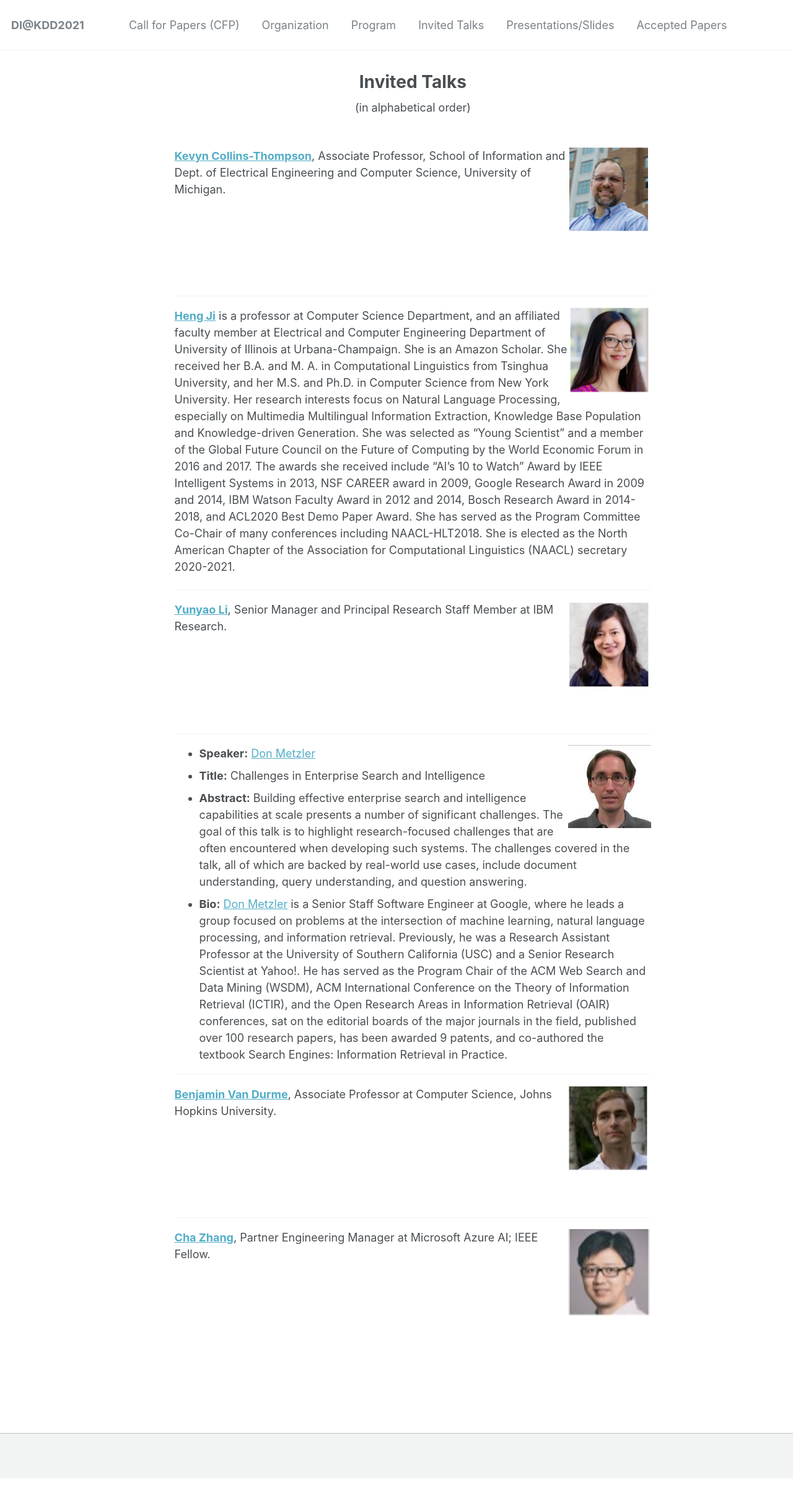
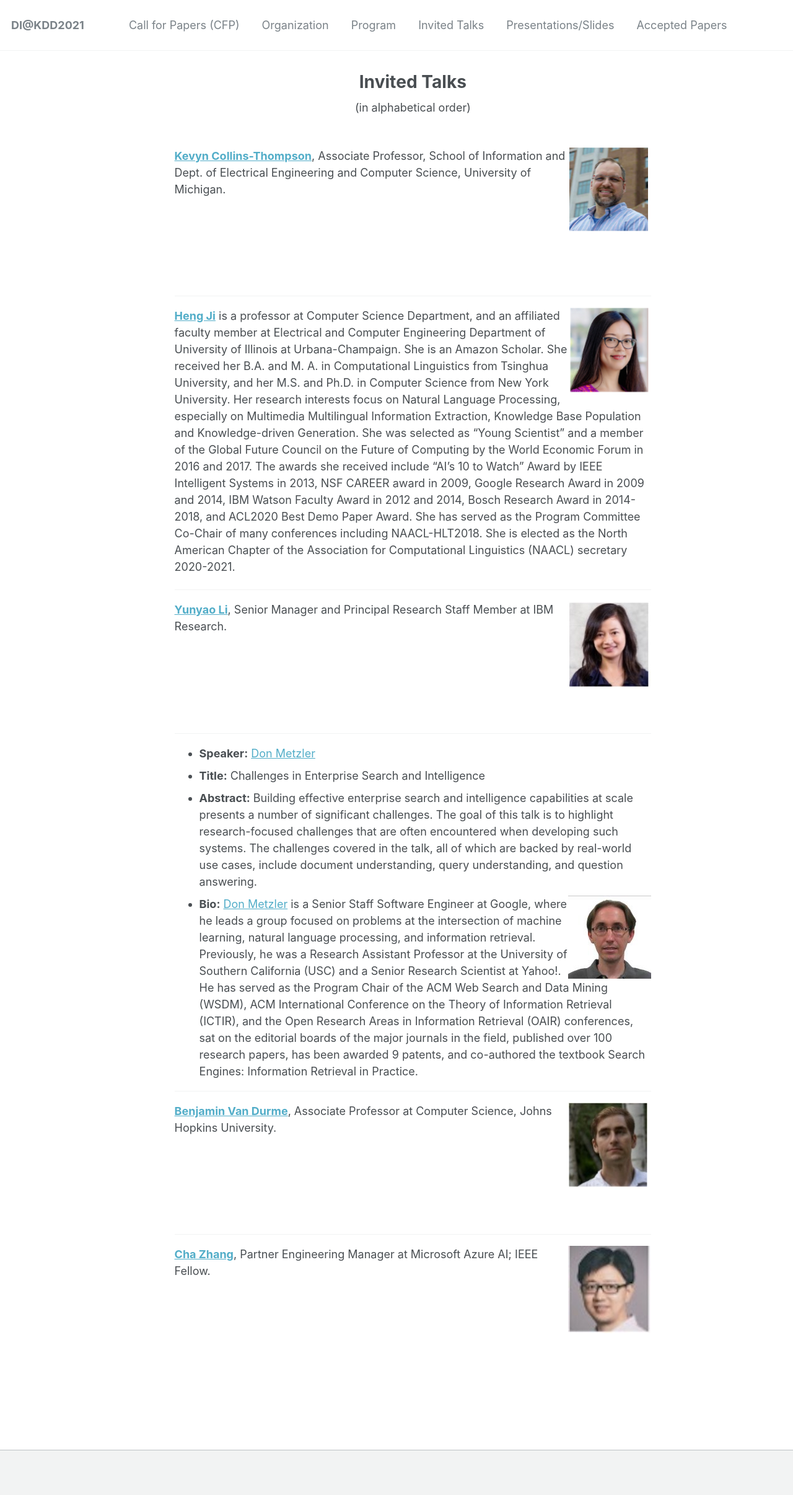
Before and after one commit to document-intelligence/DI-2022, a Jekyll site: the page built from _pages/talks.md, in a window 1280 px wide. Shown: the whole page at 62% size. Built offline with Jekyll 4.4.1, drawn with Linux system fonts in a browser that asks for light colours; before the commit the page ends 2385 px from its top, so only the background shows below that.

Commit message:
Update talks.md

```diff
--- a/_pages/talks.md
+++ b/_pages/talks.md
@@ -31,10 +31,10 @@ permalink: /talks/
 
 ------
 
-- **Speaker:** <img src='/DI-2021/images/picture_metzler.jpg' align="right">[Don Metzler](https://research.google/people/DonaldMetzler/)
+- **Speaker:** [Don Metzler](https://research.google/people/DonaldMetzler/)
 - **Title:** Challenges in Enterprise Search and Intelligence
 - **Abstract:** Building effective enterprise search and intelligence capabilities at scale presents a number of significant challenges. The goal of this talk is to highlight research-focused challenges that are often encountered when developing such systems. The challenges covered in the talk, all of which are backed by real-world use cases, include document understanding, query understanding, and question answering.
-- **Bio:** [Don Metzler](https://research.google/people/DonaldMetzler/) is a Senior Staff Software Engineer at Google, where he leads a group focused on problems at the intersection of machine learning, natural language processing, and information retrieval. Previously, he was a Research Assistant Professor at the University of Southern California (USC) and a Senior Research Scientist at Yahoo!.  He has served as the Program Chair of the ACM Web Search and Data Mining (WSDM), ACM International Conference on the Theory of Information Retrieval (ICTIR), and the Open Research Areas in Information Retrieval (OAIR) conferences, sat on the editorial boards of the major journals in the field, published over 100 research papers, has been awarded 9 patents, and co-authored the textbook Search Engines: Information Retrieval in Practice.
+- **Bio:** <img src='/DI-2021/images/picture_metzler.jpg' align="right">[Don Metzler](https://research.google/people/DonaldMetzler/) is a Senior Staff Software Engineer at Google, where he leads a group focused on problems at the intersection of machine learning, natural language processing, and information retrieval. Previously, he was a Research Assistant Professor at the University of Southern California (USC) and a Senior Research Scientist at Yahoo!.  He has served as the Program Chair of the ACM Web Search and Data Mining (WSDM), ACM International Conference on the Theory of Information Retrieval (ICTIR), and the Open Research Areas in Information Retrieval (OAIR) conferences, sat on the editorial boards of the major journals in the field, published over 100 research papers, has been awarded 9 patents, and co-authored the textbook Search Engines: Information Retrieval in Practice.
 
 ------
 
```
